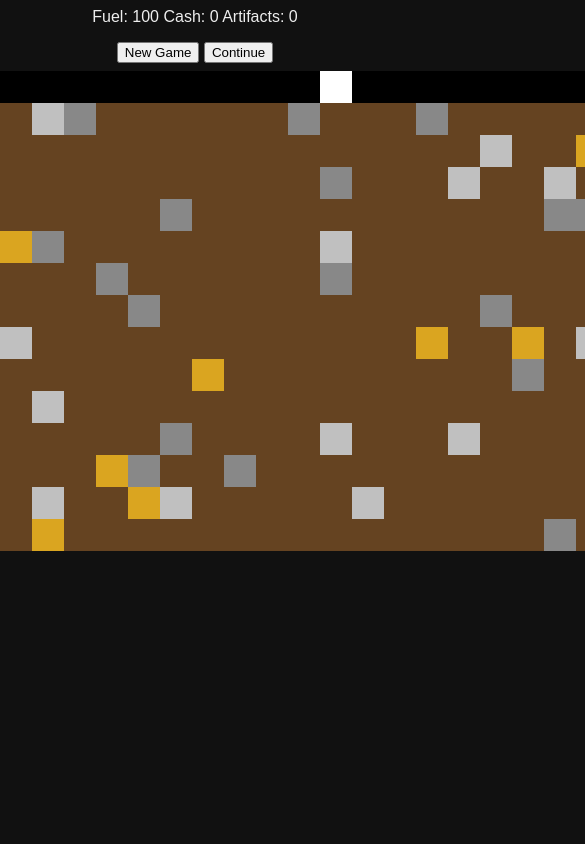
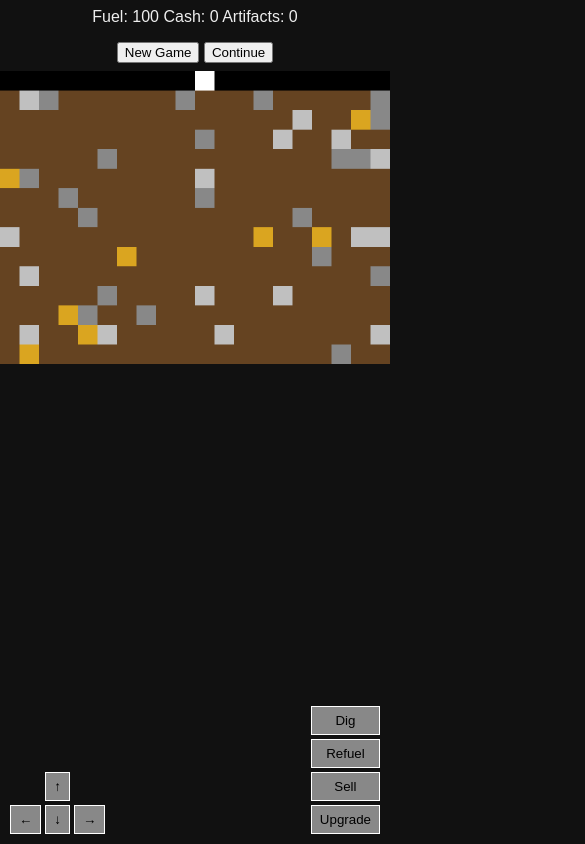
Before and after one commit to Seshat42/Game, a plain HTML site: page index.html in a window 390 px wide. Both pictures are taken after a click on the button "New Game". Shown: the top 844 px of the page, 585 px wide, since content can reach past the window. Drawn offline with Linux system fonts and the light colour scheme.

Commit message:
Add mobile touch controls and responsive canvas

```diff
--- a/index.html
+++ b/index.html
@@ -18,6 +18,20 @@
     <button id="continueGame">Continue</button>
   </div>
   <canvas id="gameCanvas" width="640" height="480"></canvas>
+  <div id="touch-controls">
+    <div class="arrows">
+      <button id="btn-up">&#8593;</button>
+      <button id="btn-left">&#8592;</button>
+      <button id="btn-down">&#8595;</button>
+      <button id="btn-right">&#8594;</button>
+    </div>
+    <div class="actions">
+      <button id="btn-dig">Dig</button>
+      <button id="btn-refuel">Refuel</button>
+      <button id="btn-sell">Sell</button>
+      <button id="btn-upgrade">Upgrade</button>
+    </div>
+  </div>
   <audio id="sndCollect" src="src/audio/collect.mp3" preload="auto"></audio>
   <audio id="sndDrill" src="src/audio/drill.mp3" preload="auto"></audio>
   <audio id="sndShop" src="src/audio/shop.mp3" preload="auto"></audio>
--- a/src/game.js
+++ b/src/game.js
@@ -78,6 +78,9 @@ class Game {
     this.loadProgress();
     this.initWorld();
     this.bindKeys();
+    this.bindTouchControls();
+    this.resizeCanvas();
+    window.addEventListener('resize', () => this.resizeCanvas());
     requestAnimationFrame(() => this.gameLoop());
   }
 
@@ -114,6 +117,65 @@ class Game {
           break;
       }
     });
+  }
+
+  bindTouchControls() {
+    const actions = {
+      'btn-left': () => this.move(-1, 0),
+      'btn-right': () => this.move(1, 0),
+      'btn-up': () => this.move(0, -1),
+      'btn-down': () => this.move(0, 1),
+      'btn-dig': () => this.move(0, 1),
+      'btn-refuel': () => this.refuel(),
+      'btn-sell': () => this.sell(),
+      'btn-upgrade': () => this.upgrade()
+    };
+    Object.keys(actions).forEach(id => {
+      const el = document.getElementById(id);
+      if (!el) return;
+      const handler = actions[id];
+      el.addEventListener('touchstart', e => {
+        e.preventDefault();
+        handler();
+      });
+      el.addEventListener('touchend', e => e.preventDefault());
+    });
+
+    this.canvas.addEventListener('pointerup', e => {
+      const rect = this.canvas.getBoundingClientRect();
+      const scaleX = this.canvas.width / rect.width;
+      const scaleY = this.canvas.height / rect.height;
+      const cx = Math.floor((e.clientX - rect.left) * scaleX / tileSize);
+      const cy = Math.floor((e.clientY - rect.top) * scaleY / tileSize);
+      const startX = Math.min(
+        worldWidth - viewWidth,
+        Math.max(0, this.player.x - Math.floor(viewWidth / 2))
+      );
+      const startY = Math.min(
+        worldHeight - viewHeight,
+        Math.max(0, this.player.y - Math.floor(viewHeight / 2))
+      );
+      const tx = startX + cx;
+      const ty = startY + cy;
+      const dx = tx - this.player.x;
+      const dy = ty - this.player.y;
+      if (Math.abs(dx) + Math.abs(dy) === 1) {
+        this.move(dx, dy);
+      }
+    });
+  }
+
+  resizeCanvas() {
+    const ratio = viewWidth / viewHeight;
+    let width = window.innerWidth;
+    let height = window.innerHeight;
+    if (width / height > ratio) {
+      width = height * ratio;
+    } else {
+      height = width / ratio;
+    }
+    this.canvas.style.width = `${width}px`;
+    this.canvas.style.height = `${height}px`;
   }
 
   move(dx, dy) {
--- a/src/styles.css
+++ b/src/styles.css
@@ -19,3 +19,53 @@ body {
 #menu {
   margin: 8px;
 }
+
+#touch-controls {
+  position: absolute;
+  top: 0;
+  left: 0;
+  width: 100%;
+  height: 100%;
+  pointer-events: none;
+}
+
+#touch-controls button {
+  background: rgba(255, 255, 255, 0.5);
+  border: 1px solid #fff;
+  padding: 6px 8px;
+  color: #000;
+  pointer-events: all;
+}
+
+#touch-controls .arrows {
+  position: absolute;
+  bottom: 10px;
+  left: 10px;
+  display: grid;
+  grid-template-areas:
+    '. up .'
+    'left down right';
+  gap: 4px;
+}
+
+#btn-up {
+  grid-area: up;
+}
+#btn-left {
+  grid-area: left;
+}
+#btn-down {
+  grid-area: down;
+}
+#btn-right {
+  grid-area: right;
+}
+
+#touch-controls .actions {
+  position: absolute;
+  bottom: 10px;
+  right: 10px;
+  display: flex;
+  flex-direction: column;
+  gap: 4px;
+}
```
Also changed, not shown: tests/touch.js (added, +26 -0 lines), 4 other files.
